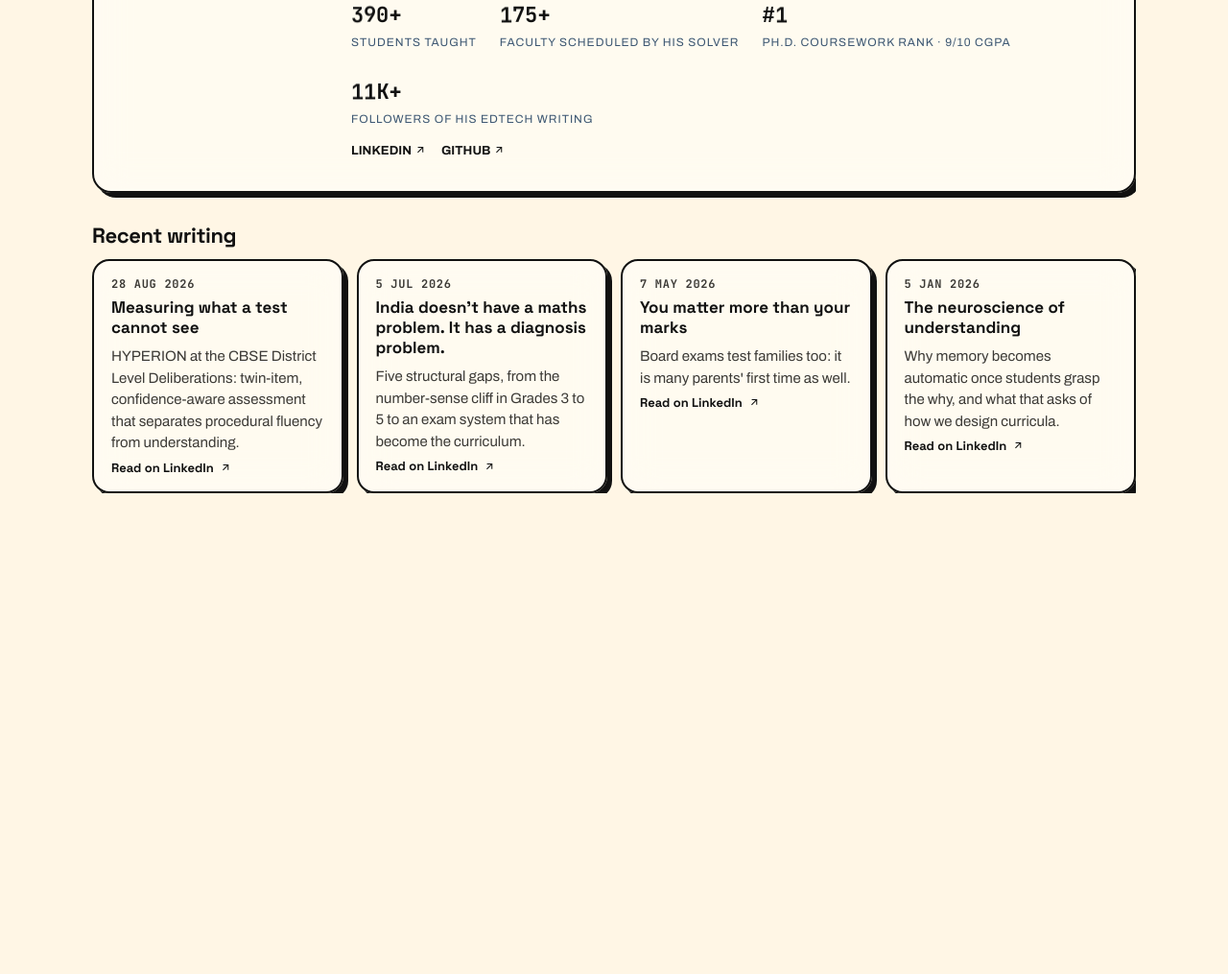
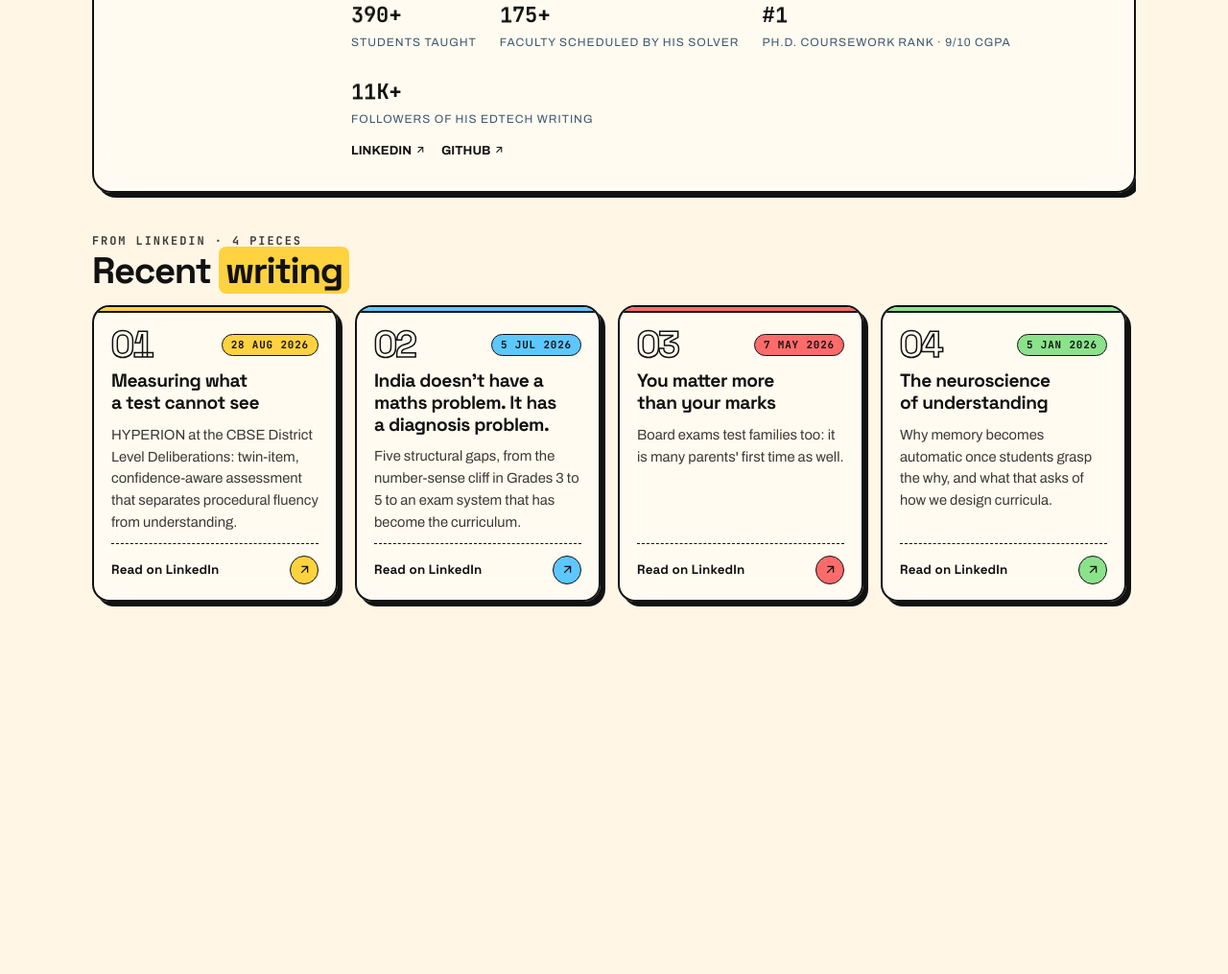
Before and after one commit to kshitiz-arc/Maethist-Pro, a Flask app: page /about in a window 1280 px wide. Shown: the part 1575-2590 px from the top of the page at 96% size. Run offline with Flask 3, Linux system fonts and the light colour scheme; some libraries are stand-ins or nearby versions.

Commit message:
MAETHIST 2.5.2: Recent writing as editorial cards
Outlined index numerals, per-card colour band and date chip, balanced
display titles, links pinned to the card foot so the row lines up, and
the hard shadows no longer clipped by the list edge.

Tests: accessibility, SEO, vengeance, release and launch checklist pass.

Co-Authored-By: Claude Opus 5.5 <noreply@anthropic.com>

```diff
--- a/app.py
+++ b/app.py
@@ -204,7 +204,7 @@ def add_static_version(endpoint, values):
     if token:
         values["v"] = token
 
-APP_VERSION = "2.5.1"
+APP_VERSION = "2.5.2"
 
 # Render sets RENDER=true on every service; INKYSCIB_ENV=production is the
 # switch for any other host. A random fallback is fine on a laptop, but under
--- a/static/css/brutal.css
+++ b/static/css/brutal.css
@@ -966,3 +966,136 @@ a.nb-tile:active { transform: translate(2px, 2px); box-shadow: 2px 2px 0 var(--n
 .nb-timeline.is-education::before { background: linear-gradient(var(--brand-green), var(--brand-blue)); }
 .nb-timeline.is-education li::before { background: var(--brand-green); }
 .nb-timeline.is-education li:nth-child(2)::before { background: var(--brand-blue); }
+
+
+/* =========================================================================
+   Recent writing, take two: editorial cards.
+   A big index numeral, a date chip, a tight display title that breaks on
+   balanced lines, a quiet blurb, and the link pinned to the foot of every
+   card so the row lines up. The list is padded on the shadow side, because
+   the hard shadows were being cut off at its edge.
+   ========================================================================= */
+.nb-writing { margin-top: clamp(28px, 4vw, 44px); }
+.nb-writing-head { display: grid; gap: 6px; margin-bottom: 16px; }
+.nb-writing-kicker { font: 700 var(--t-1) / 1 var(--mono); letter-spacing: 0.16em; text-transform: uppercase; color: var(--nb-ink-2); }
+.nb-writing-title { margin: 0; font: 800 clamp(1.7rem, 3.4vw, 2.4rem) / 1 var(--display); letter-spacing: -0.035em; color: var(--nb-ink); }
+.nb-writing-title em {
+  font-style: normal;
+  padding: 0 0.18em;
+  border-radius: 0.2em;
+  background: var(--brand-yellow);
+  color: var(--on-brand);
+  box-decoration-break: clone;
+  -webkit-box-decoration-break: clone;
+}
+
+.nb-writing-list {
+  display: grid;
+  grid-template-columns: repeat(auto-fill, minmax(min(100%, 240px), 1fr));
+  gap: 18px;
+  margin: 0;
+  padding: 0 10px 12px 0;
+  list-style: none;
+  counter-reset: none;
+}
+.nb-writing-list > li { display: flex; min-width: 0; }
+
+.nb-article {
+  --card-accent: var(--brand-yellow);
+  position: relative;
+  display: flex;
+  flex-direction: column;
+  gap: 10px;
+  width: 100%;
+  padding: 18px 18px 16px;
+  overflow: hidden;
+  border: 2px solid var(--nb-line);
+  border-radius: 18px;
+  background: var(--frost);
+  -webkit-backdrop-filter: var(--frost-blur);
+  backdrop-filter: var(--frost-blur);
+  color: var(--nb-ink);
+  box-shadow: 5px 5px 0 var(--nb-shadow-c);
+  text-decoration: none;
+  transition: transform var(--dur-3, 320ms) var(--ease-spring, ease-out), box-shadow var(--dur-3, 320ms) var(--ease-out, ease-out);
+}
+.nb-writing-list > li:nth-child(4n + 2) .nb-article { --card-accent: var(--brand-blue); }
+.nb-writing-list > li:nth-child(4n + 3) .nb-article { --card-accent: var(--brand-red); }
+.nb-writing-list > li:nth-child(4n + 4) .nb-article { --card-accent: var(--brand-green); }
+
+/* the colour band along the top */
+.nb-article::before {
+  content: "";
+  position: absolute;
+  inset: 0 0 auto 0;
+  height: 6px;
+  background: var(--card-accent);
+  border-bottom: 2px solid var(--nb-line);
+}
+
+.nb-article-top { display: flex; align-items: center; justify-content: space-between; gap: 10px; margin-top: 4px; }
+.nb-article-no {
+  font: 800 2.4rem / 0.9 var(--display);
+  letter-spacing: -0.06em;
+  color: transparent;
+  -webkit-text-stroke: 1.5px var(--nb-ink);
+  font-variant-numeric: tabular-nums;
+}
+.nb-article-date {
+  padding: 5px 9px;
+  border: 1.5px solid var(--nb-line);
+  border-radius: 999px;
+  background: var(--card-accent);
+  color: var(--on-brand);
+  font: 700 0.68rem / 1 var(--mono);
+  letter-spacing: 0.08em;
+  text-transform: uppercase;
+  white-space: nowrap;
+}
+
+.nb-article-title {
+  font: 800 1.2rem / 1.18 var(--display);
+  letter-spacing: -0.025em;
+  text-wrap: balance;
+}
+.nb-article-blurb {
+  color: var(--nb-ink-2);
+  font: 400 0.92rem / 1.55 var(--sans);
+  text-wrap: pretty;
+}
+
+/* Pinned to the foot, so every card's link sits on one line. */
+.nb-article-more {
+  display: inline-flex;
+  align-items: center;
+  justify-content: space-between;
+  gap: 8px;
+  margin-top: auto;
+  padding-top: 12px;
+  border-top: 1.5px dashed var(--nb-line);
+  font: 700 0.84rem / 1 var(--display);
+  letter-spacing: 0.01em;
+}
+.nb-article-arrow {
+  display: grid;
+  place-items: center;
+  width: 30px;
+  height: 30px;
+  border: 1.5px solid var(--nb-line);
+  border-radius: 50%;
+  background: var(--card-accent);
+  color: var(--on-brand);
+  transition: transform var(--dur-3, 320ms) var(--ease-spring, ease-out);
+}
+.nb-article-arrow svg.icon { width: 15px; height: 15px; }
+
+.nb-article:hover { transform: translate(-3px, -3px); box-shadow: 8px 8px 0 var(--nb-shadow-c); }
+.nb-article:hover .nb-article-arrow { transform: rotate(45deg) scale(1.08); }
+.nb-article:active { transform: translate(2px, 2px); box-shadow: 2px 2px 0 var(--nb-shadow-c); }
+.nb-article:focus-visible { outline: 3px solid var(--brand-blue); outline-offset: 3px; }
+
+@media (prefers-reduced-motion: reduce) {
+  .nb-article, .nb-article-arrow { transition: none; }
+  .nb-article:hover, .nb-article:active { transform: none; }
+  .nb-article:hover .nb-article-arrow { transform: none; }
+}
--- a/templates/about.html
+++ b/templates/about.html
@@ -186,19 +186,25 @@
 
       {% if articles %}
       <div class="nb-writing" aria-labelledby="writingTitle">
-        <h3 class="nb-writing-title" id="writingTitle">Recent writing</h3>
-        <ul class="nb-writing-list">
+        <div class="nb-writing-head">
+          <span class="nb-writing-kicker">From LinkedIn · {{ articles|length }} pieces</span>
+          <h3 class="nb-writing-title" id="writingTitle">Recent <em>writing</em></h3>
+        </div>
+        <ol class="nb-writing-list">
           {% for article in articles %}
           <li>
-            <a class="nb-article card" href="{{ article.url }}" target="_blank" rel="noopener noreferrer">
-              {% if article.date %}<span class="nb-article-date">{{ article.date }}</span>{% endif %}
+            <a class="nb-article" href="{{ article.url }}" target="_blank" rel="noopener noreferrer">
+              <span class="nb-article-top">
+                <span class="nb-article-no" aria-hidden="true">{{ "%02d"|format(loop.index) }}</span>
+                {% if article.date %}<time class="nb-article-date">{{ article.date }}</time>{% endif %}
+              </span>
               <strong class="nb-article-title">{{ article.title }}</strong>
               {% if article.blurb %}<span class="nb-article-blurb">{{ article.blurb }}</span>{% endif %}
-              <span class="nb-article-more">Read on LinkedIn {{ icon("remix:arrow-right-up-line", "link-out") }}</span>
+              <span class="nb-article-more">Read on LinkedIn <span class="nb-article-arrow" aria-hidden="true">{{ icon("remix:arrow-right-up-line") }}</span></span>
             </a>
           </li>
           {% endfor %}
-        </ul>
+        </ol>
       </div>
       {% endif %}
     </section>
```
Also changed, not shown: tests/test_v2_release.py (+3 -3 lines), CHANGELOG.md, 1 other file.
